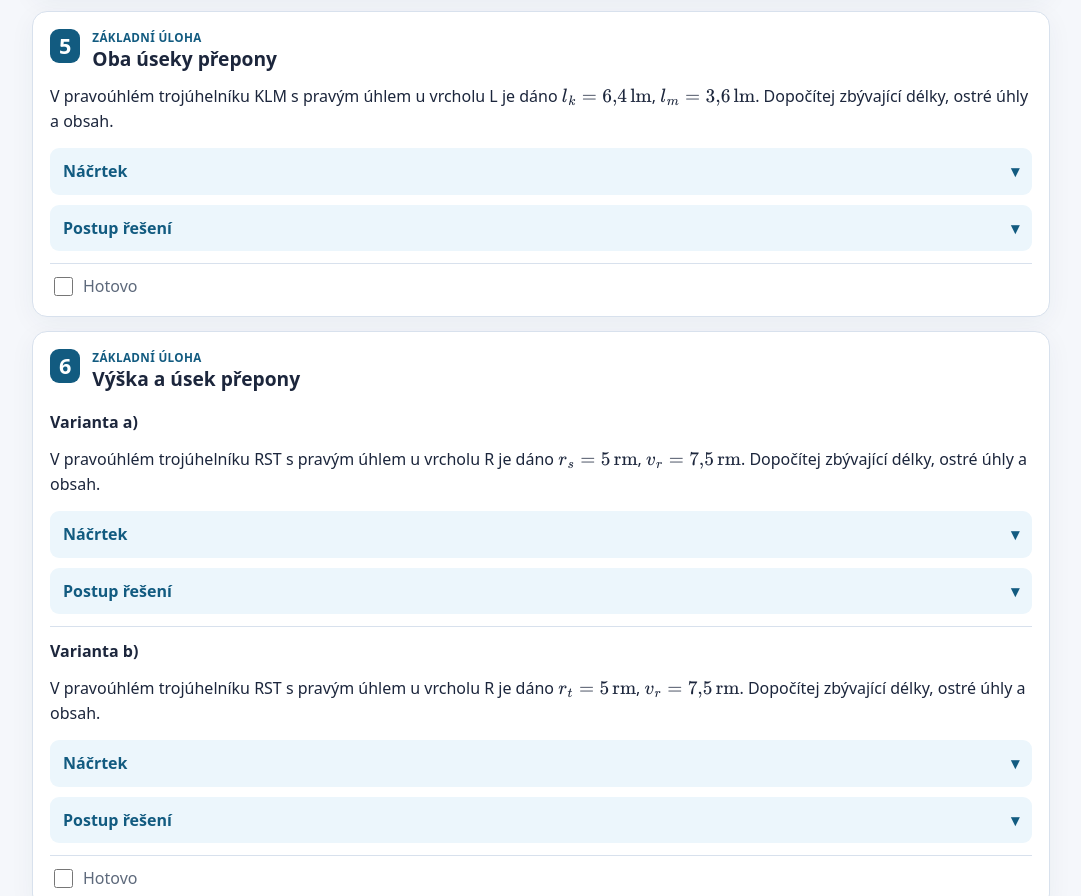
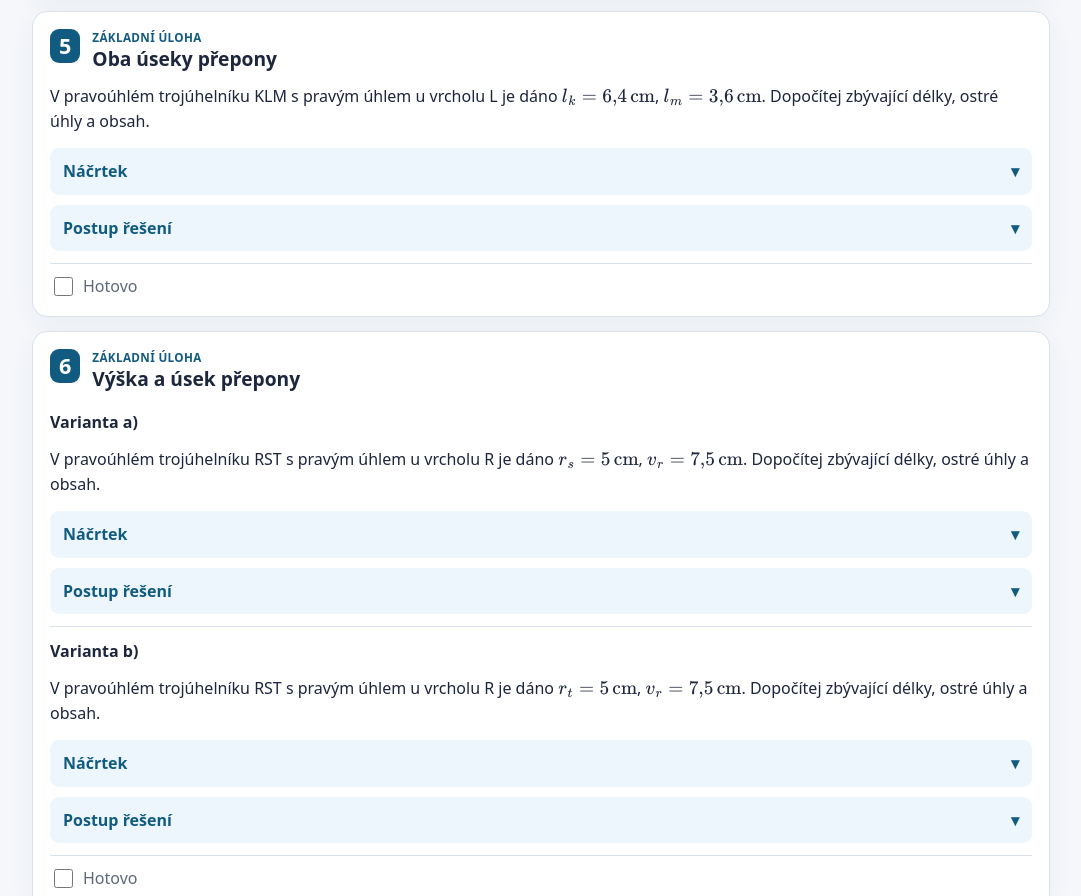
Before and after one commit to Berniocal/6A8, a plain HTML site: page euklidovy-vety.html in a window 1280 px wide. Shown: the part 2529-3425 px from the top of the page, without its empty margins (99-1180 px from the left). Drawn offline with nearby package versions, Linux system fonts and the light colour scheme.

Commit message:
Preserve centimetre units when renaming mathematical symbols

```diff
--- a/euklidovy-vety.html
+++ b/euklidovy-vety.html
@@ -93,7 +93,7 @@ function renameMath(latex,n){
  const t=notation(n);
  const map={a:t.a,b:t.b,c:t.c,c_a:t.p,c_b:t.q,v_c:t.h,'\\alpha':'\\angle '+n.A,'\\beta':'\\angle '+n.B};
  // Match whole TeX commands first, and never replace letters within commands.
- return latex.replace(/\\[a-zA-Z]+|c_a|c_b|v_c|[abc]/g,m=>map[m]??m);
+ return latex.replace(/\\(?:mathrm|text)\{[^{}]*\}|\\[a-zA-Z]+|c_a|c_b|v_c|[abc]/g,m=>map[m]??m);
 }
 function renameMathHtml(html,n){
  return n?html.replace(/\\\(([\s\S]*?)\\\)|\\\[([\s\S]*?)\\\]/g,(m,i,d)=>i!==undefined?math(renameMath(i,n)):('\\['+renameMath(d,n)+'\\]')):html;
```
